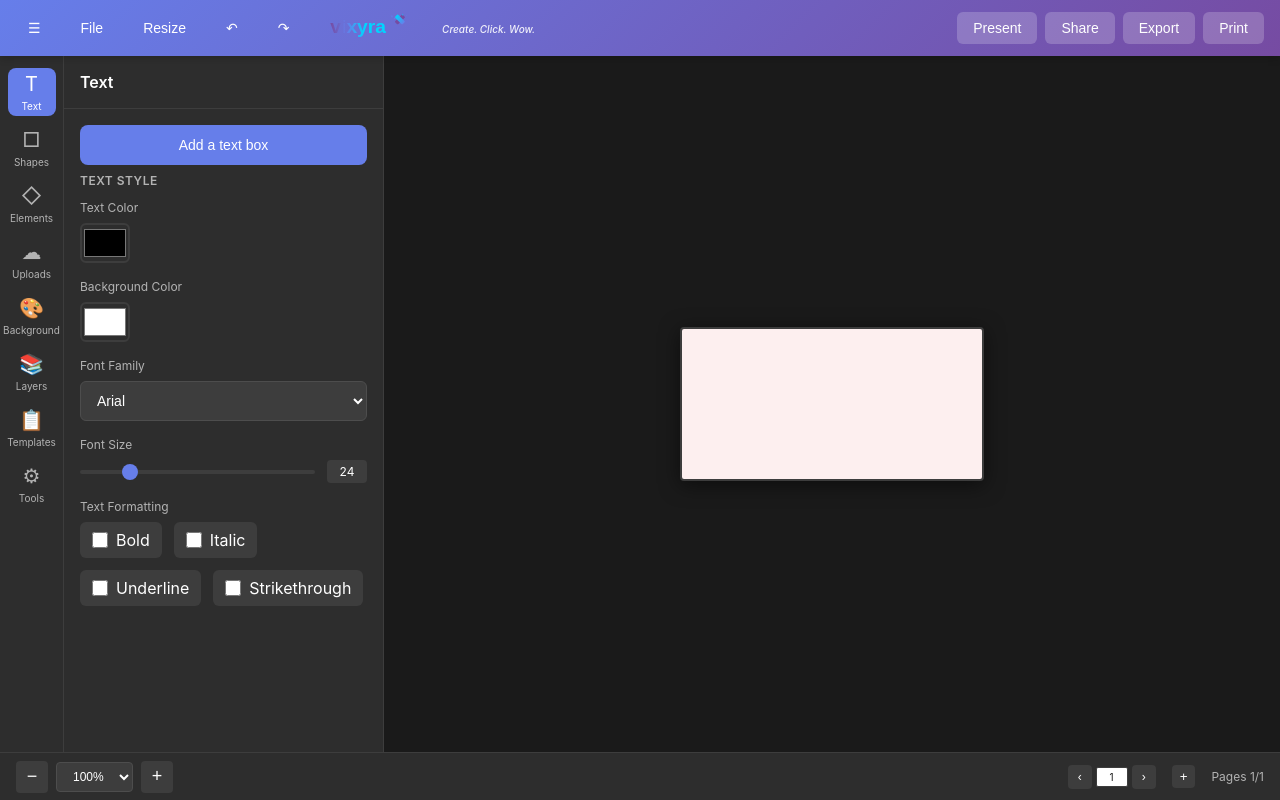
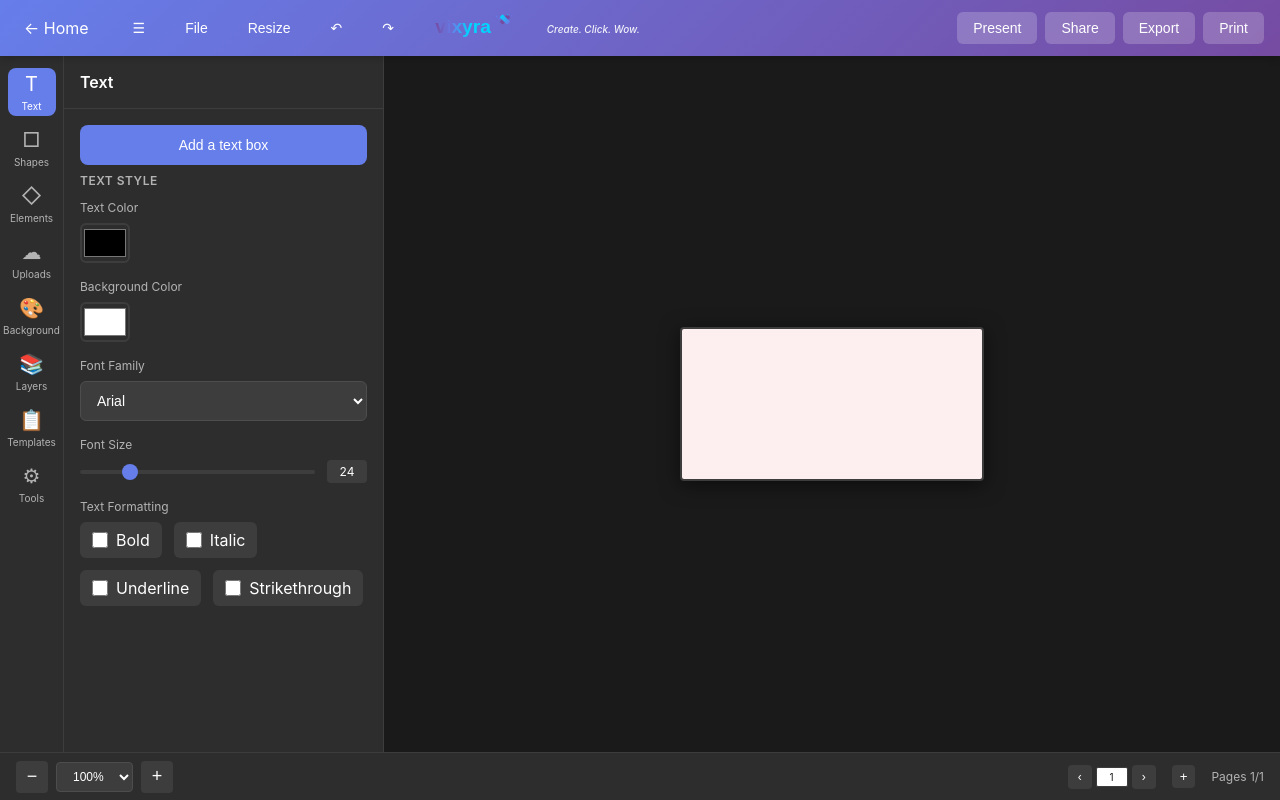
Before and after one commit to hellovixyra/vixyra, a plain HTML site: page editor.html in a window 1280 px wide. Drawn offline with Linux system fonts and the light colour scheme.

Commit message:
Enhance navigation: Add back to home link in editor and update titles

```diff
--- a/editor.html
+++ b/editor.html
@@ -6,7 +6,7 @@
     <meta name="description" content="Vixyra - Create. Click. Wow. Advanced canvas editor for stunning designs" />
     <meta name="author" content="Vixyra" />
     <meta name="contact" content="hello.vixyra@gmail.com" />
-    <title>Vixyra - Create. Click. Wow.</title>
+    <title>Vixyra Editor - Create. Click. Wow.</title>
     <link rel="stylesheet" href="styles.css" />
     <link rel="icon" href="logo.svg" type="image/svg+xml" />
     <link rel="apple-touch-icon" href="logo.svg" />
@@ -16,6 +16,7 @@
       <!-- Top Bar -->
       <div class="top-bar">
         <div class="top-bar-left">
+          <a href="index.html" style="text-decoration: none; color: white; margin-right: 8px; padding: 4px 8px; border-radius: 4px; transition: background 0.2s;" onmouseover="this.style.background='rgba(255,255,255,0.1)'" onmouseout="this.style.background='transparent'" title="Back to Home">← Home</a>
           <button id="menuBtn">☰</button>
           <button id="fileBtn">File</button>
           <button id="resizeBtn">Resize</button>
```
